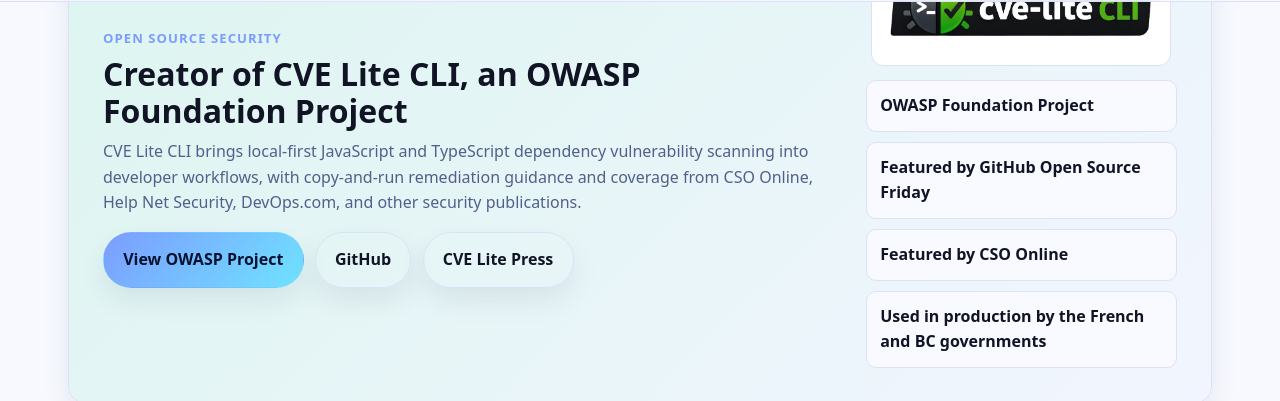
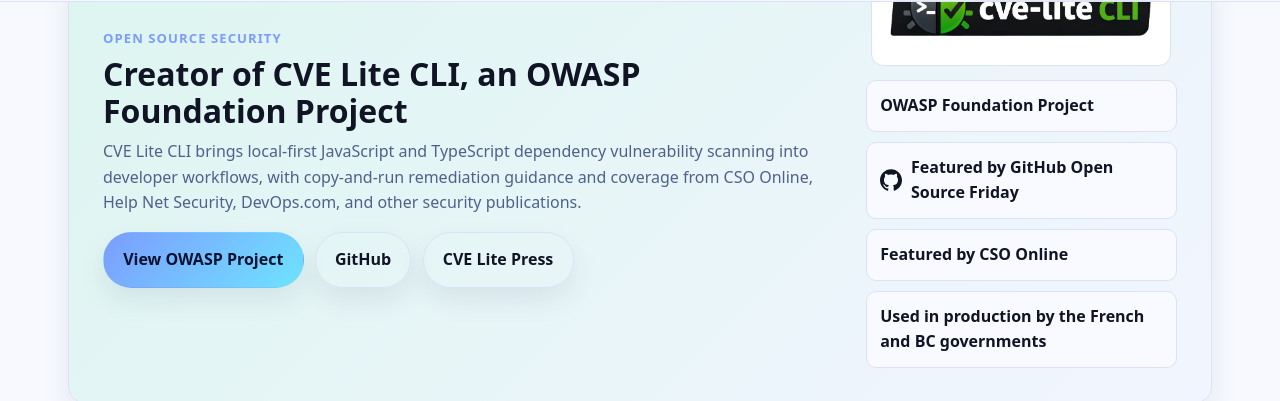
Before and after one commit to sonukapoor/sonukapoor-site.com, a Jekyll site: the page built from index.md, in a window 1280 px wide and 1400 px high, scrolled down 784 px. Shown: the part 99-500 px from the top of the window. Built offline with Jekyll 4.4.1, drawn with Linux system fonts in a browser that asks for light colours.

Commit message:
feat(home): show the GitHub mark on the Open Source Friday badge
The text alone did not read as GitHub at a glance, which is the whole
point of that badge. Inline SVG using the site's existing .icon pattern
so it inherits currentColor and themes with the rest of the page.

The proof badges become flex rows to align it. Text-only badges render
the same as before.

```diff
--- a/assets/css/site.css
+++ b/assets/css/site.css
@@ -987,7 +987,9 @@
 }
 
 .cve-lite-feature-proof span {
-  display: block;
+  display: flex;
+  align-items: center;
+  gap: 0.55rem;
   padding: 0.75rem 0.85rem;
   background: color-mix(in srgb, var(--bg) 86%, var(--card));
   border: 1px solid var(--border);
--- a/index.md
+++ b/index.md
@@ -143,7 +143,12 @@
     <img class="cve-lite-logo" src="/images/cve-lite-logo.png" alt="CVE Lite CLI" />
     <div class="cve-lite-feature-proof" aria-label="CVE Lite CLI press highlights">
       <span>OWASP Foundation Project</span>
-      <span>Featured by GitHub Open Source Friday</span>
+      <span>
+        <svg class="icon" viewBox="0 0 24 24" aria-hidden="true">
+          <path d="M12 .297c-6.63 0-12 5.373-12 12 0 5.303 3.438 9.8 8.205 11.385.6.113.82-.258.82-.577 0-.285-.01-1.04-.015-2.04-3.338.724-4.042-1.61-4.042-1.61C4.422 18.07 3.633 17.7 3.633 17.7c-1.087-.744.084-.729.084-.729 1.205.084 1.838 1.236 1.838 1.236 1.07 1.835 2.809 1.305 3.495.998.108-.776.417-1.305.76-1.605-2.665-.3-5.466-1.332-5.466-5.93 0-1.31.465-2.38 1.235-3.22-.135-.303-.54-1.523.105-3.176 0 0 1.005-.322 3.3 1.23.96-.267 1.98-.399 3-.405 1.02.006 2.04.138 3 .405 2.28-1.552 3.285-1.23 3.285-1.23.645 1.653.24 2.873.12 3.176.765.84 1.23 1.91 1.23 3.22 0 4.61-2.805 5.625-5.475 5.92.42.36.81 1.096.81 2.22 0 1.606-.015 2.896-.015 3.286 0 .315.21.69.825.57C20.565 22.092 24 17.592 24 12.297c0-6.627-5.373-12-12-12" fill="currentColor"/>
+        </svg>
+        Featured by GitHub Open Source Friday
+      </span>
       <span>Featured by CSO Online</span>
       <span>Used in production by the French and BC governments</span>
     </div>
```
